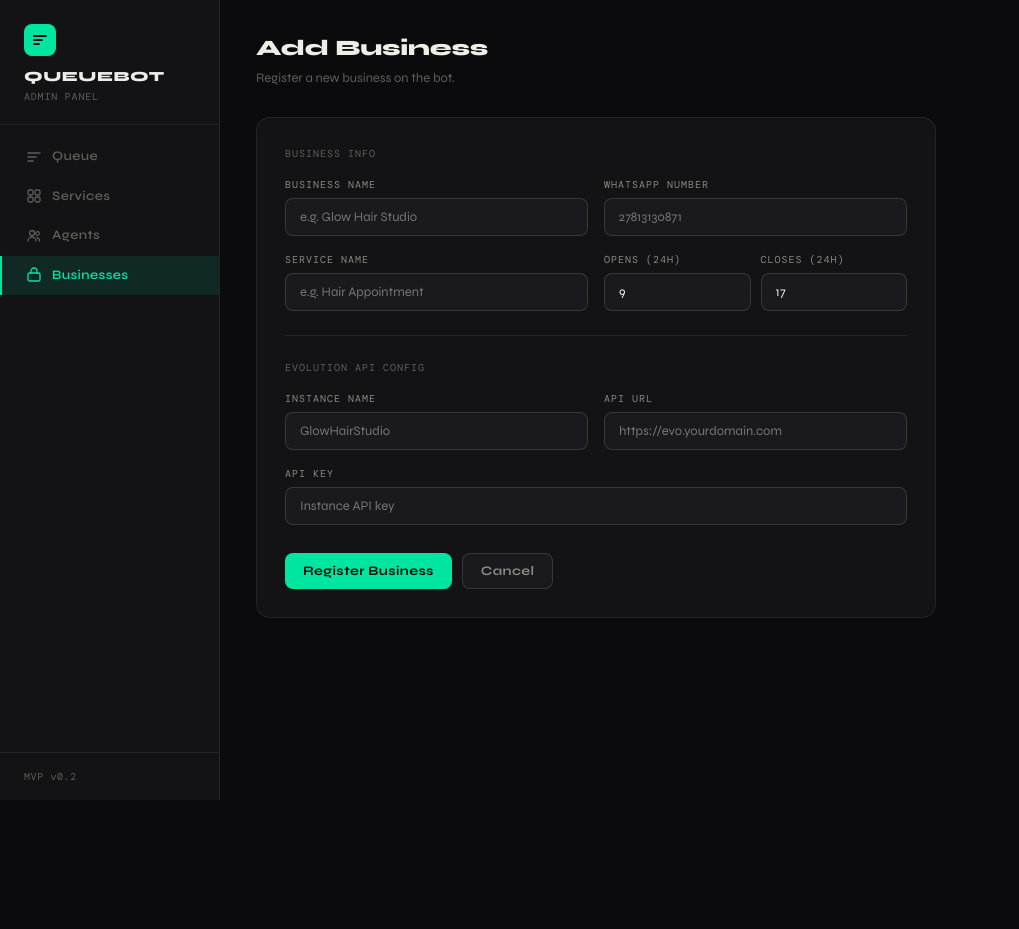
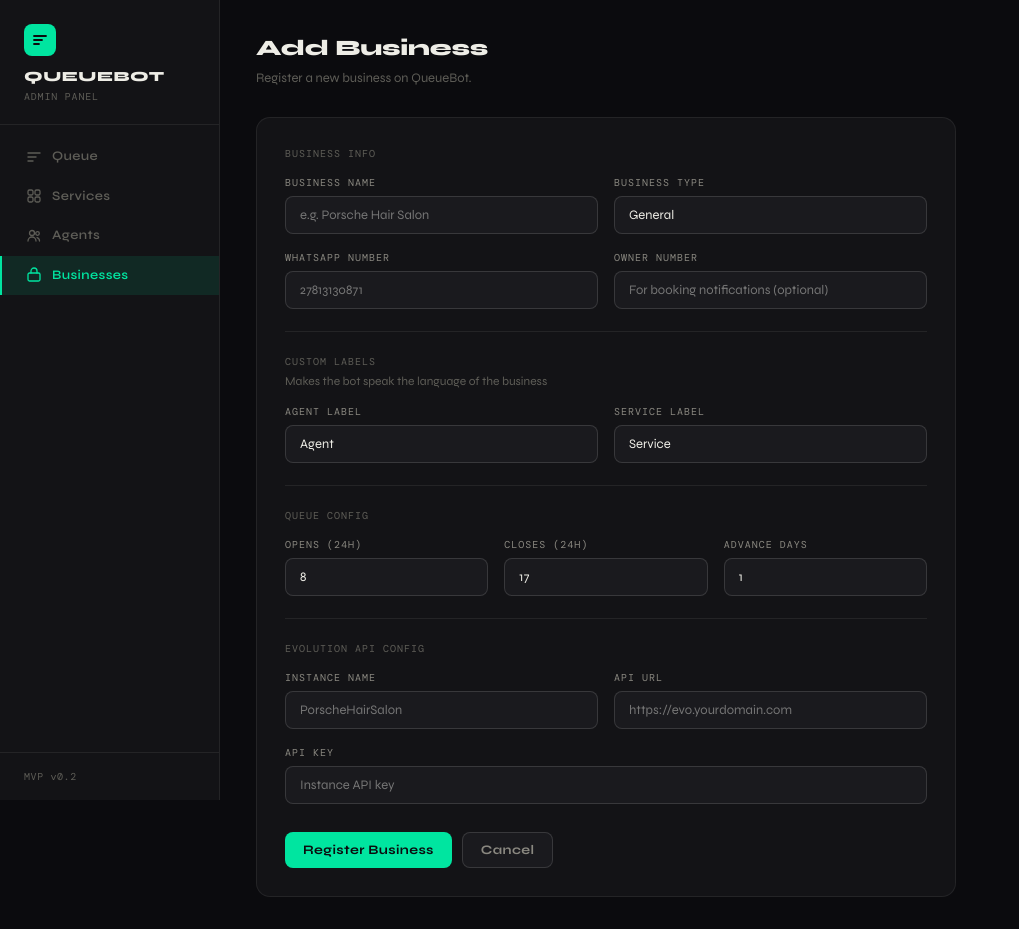
Before and after one commit to Banele-mofokeng/bookbot-admin, a React (Vite) app: page /businesses/new in a window 1280 px wide. Shown: the whole page, without its empty margins (0-1019 px from the left). Before the commit the page ends 800 px from the top, so only its background shows below. Built offline with nearby package versions, Linux system fonts and the light colour scheme; no server answers.

Commit message:
fixed UI

```diff
--- a/src/pages/TenantForm.jsx
+++ b/src/pages/TenantForm.jsx
@@ -4,26 +4,35 @@ import { api } from '../api/client.js'
 import { Input, Button, Card, useToast, Toast } from '../components/UI.jsx'
 
 const EMPTY = {
-  business_name: '', whatsapp_number: '', evolution_instance: '',
-  evolution_api_url: '', evolution_api_key: '',
-  working_hours_start: 9, working_hours_end: 17,
-  service_name: '', is_active: true,
+  business_name:      '',
+  business_type:      'General',
+  whatsapp_number:    '',
+  owner_number:       '',
+  evolution_instance: '',
+  evolution_api_url:  '',
+  evolution_api_key:  '',
+  agent_label:        'Agent',
+  service_label:      'Service',
+  queue_opens:        8,
+  queue_closes:       17,
+  advance_days:       1,
+  is_active:          true,
 }
 
 export default function TenantForm({ tenants, reload }) {
-  const { id } = useParams()
-  const isEdit = Boolean(id)
-  const navigate = useNavigate()
+  const { id }      = useParams()
+  const isEdit      = Boolean(id)
+  const navigate    = useNavigate()
   const { toast, show } = useToast()
 
-  const [form, setForm] = useState(EMPTY)
+  const [form, setForm]     = useState(EMPTY)
   const [errors, setErrors] = useState({})
   const [saving, setSaving] = useState(false)
 
   useEffect(() => {
     if (isEdit) {
       const t = tenants.find(t => t.id === parseInt(id))
-      if (t) setForm(t)
+      if (t) setForm({ ...EMPTY, ...t })
     }
   }, [id, tenants])
 
@@ -34,12 +43,12 @@ export default function TenantForm({ tenants, reload }) {
 
   function validate() {
     const e = {}
-    if (!form.business_name.trim())     e.business_name = 'Required'
-    if (!form.whatsapp_number.trim())   e.whatsapp_number = 'Required — e.g. 27813130871'
+    if (!form.business_name.trim())      e.business_name      = 'Required'
+    if (!form.whatsapp_number.trim())    e.whatsapp_number    = 'Required — e.g. 27813130871'
     if (!form.evolution_instance.trim()) e.evolution_instance = 'Required'
-    if (!form.evolution_api_url.trim()) e.evolution_api_url = 'Required'
-    if (!form.evolution_api_key.trim()) e.evolution_api_key = 'Required'
-    if (form.working_hours_start >= form.working_hours_end) e.working_hours_end = 'Must be after start hour'
+    if (!form.evolution_api_url.trim())  e.evolution_api_url  = 'Required'
+    if (!form.evolution_api_key.trim())  e.evolution_api_key  = 'Required'
+    if (form.queue_opens >= form.queue_closes) e.queue_closes = 'Must be after opening hour'
     setErrors(e)
     return Object.keys(e).length === 0
   }
@@ -52,11 +61,11 @@ export default function TenantForm({ tenants, reload }) {
         await api.updateTenant(id, form)
         show('Business updated.', 'success')
       } else {
-        await api.createTenant({ ...form, service_name: form.service_name || 'Appointment' })
+        await api.createTenant(form)
         show('Business registered!', 'success')
       }
       reload()
-      setTimeout(() => navigate('/tenants'), 800)
+      setTimeout(() => navigate('/businesses'), 800)
     } catch (err) {
       show(err.message || 'Failed to save.', 'error')
     } finally {
@@ -75,55 +84,69 @@ export default function TenantForm({ tenants, reload }) {
   )
 
   return (
-    <div style={{ maxWidth: 680 }}>
+    <div style={{ maxWidth: 700 }}>
       <div style={{ marginBottom: 28 }}>
         <h1 style={{ fontSize: 22, fontWeight: 800, letterSpacing: '-0.01em' }}>
           {isEdit ? 'Edit Business' : 'Add Business'}
         </h1>
         <p style={{ fontSize: 13, color: 'var(--muted)', marginTop: 4 }}>
-          {isEdit ? 'Update this tenant\'s configuration.' : 'Register a new business on the bot.'}
+          {isEdit ? 'Update this business configuration.' : 'Register a new business on QueueBot.'}
         </p>
       </div>
 
       <Card className="animate-fade-up" style={{ padding: 28 }}>
-        {/* Section: Business Info */}
-        <div style={{ marginBottom: 24 }}>
-          <div style={{ fontFamily: 'var(--mono)', fontSize: 10, letterSpacing: '0.1em', textTransform: 'uppercase', color: 'var(--muted)', marginBottom: 16 }}>
-            Business Info
+
+        {/* Business Info */}
+        <Section label="Business Info">
+          <div style={{ display: 'grid', gridTemplateColumns: '1fr 1fr', gap: 16 }}>
+            {field('Business Name',    'business_name',   { placeholder: 'e.g. Porsche Hair Salon' })}
+            {field('Business Type',    'business_type',   { placeholder: 'e.g. Hair Salon, Clinic, Tyre Shop' })}
+            {field('WhatsApp Number',  'whatsapp_number', { placeholder: '27813130871' })}
+            {field('Owner Number',     'owner_number',    { placeholder: 'For booking notifications (optional)' })}
           </div>
+        </Section>
+
+        <Divider />
+
+        {/* Labels */}
+        <Section label="Custom Labels" sub="Makes the bot speak the language of the business">
           <div style={{ display: 'grid', gridTemplateColumns: '1fr 1fr', gap: 16 }}>
-            {field('Business Name', 'business_name', { placeholder: 'e.g. Glow Hair Studio' })}
-            {field('WhatsApp Number', 'whatsapp_number', { placeholder: '27813130871' })}
-            {field('Service Name', 'service_name', { placeholder: 'e.g. Hair Appointment' })}
-            <div style={{ display: 'grid', gridTemplateColumns: '1fr 1fr', gap: 10 }}>
-              {field('Opens (24h)', 'working_hours_start', { type: 'number', min: 0, max: 23 })}
-              {field('Closes (24h)', 'working_hours_end', { type: 'number', min: 1, max: 24 })}
-            </div>
+            {field('Agent Label',   'agent_label',   { placeholder: 'Stylist / Doctor / Bay / Technician' })}
+            {field('Service Label', 'service_label', { placeholder: 'Hair Service / Procedure / Job Type' })}
           </div>
-        </div>
+        </Section>
 
-        <div style={{ height: 1, background: 'var(--border)', margin: '4px 0 24px' }} />
+        <Divider />
 
-        {/* Section: Evolution API */}
-        <div style={{ marginBottom: 28 }}>
-          <div style={{ fontFamily: 'var(--mono)', fontSize: 10, letterSpacing: '0.1em', textTransform: 'uppercase', color: 'var(--muted)', marginBottom: 16 }}>
-            Evolution API Config
+        {/* Queue Config */}
+        <Section label="Queue Config">
+          <div style={{ display: 'grid', gridTemplateColumns: '1fr 1fr 1fr', gap: 16 }}>
+            {field('Opens (24h)',       'queue_opens',   { type: 'number', min: 0, max: 23 })}
+            {field('Closes (24h)',      'queue_closes',  { type: 'number', min: 1, max: 24 })}
+            {field('Advance Days',      'advance_days',  { type: 'number', min: 0, max: 14,
+              placeholder: '0 = today only' })}
           </div>
+        </Section>
+
+        <Divider />
+
+        {/* Evolution API */}
+        <Section label="Evolution API Config">
           <div style={{ display: 'flex', flexDirection: 'column', gap: 16 }}>
             <div style={{ display: 'grid', gridTemplateColumns: '1fr 1fr', gap: 16 }}>
-              {field('Instance Name', 'evolution_instance', { placeholder: 'GlowHairStudio' })}
-              {field('API URL', 'evolution_api_url', { placeholder: 'https://evo.yourdomain.com' })}
+              {field('Instance Name', 'evolution_instance', { placeholder: 'PorscheHairSalon' })}
+              {field('API URL',       'evolution_api_url',  { placeholder: 'https://evo.yourdomain.com' })}
             </div>
-            {field('API Key', 'evolution_api_key', { placeholder: 'Instance API key', type: 'password' })}
+            {field('API Key', 'evolution_api_key', { type: 'password', placeholder: 'Instance API key' })}
           </div>
-        </div>
+        </Section>
 
         {/* Actions */}
-        <div style={{ display: 'flex', gap: 10 }}>
+        <div style={{ display: 'flex', gap: 10, marginTop: 28 }}>
           <Button onClick={submit} loading={saving}>
             {isEdit ? 'Save Changes' : 'Register Business'}
           </Button>
-          <Button variant="ghost" onClick={() => navigate('/tenants')}>Cancel</Button>
+          <Button variant="ghost" onClick={() => navigate('/businesses')}>Cancel</Button>
         </div>
       </Card>
 
@@ -131,3 +154,19 @@ export default function TenantForm({ tenants, reload }) {
     </div>
   )
 }
+
+function Section({ label, sub, children }) {
+  return (
+    <div style={{ marginBottom: 4 }}>
+      <div style={{ marginBottom: 14 }}>
+        <div style={{ fontFamily: 'var(--mono)', fontSize: 10, letterSpacing: '0.1em', textTransform: 'uppercase', color: 'var(--muted)' }}>{label}</div>
+        {sub && <div style={{ fontSize: 12, color: 'var(--muted)', marginTop: 3 }}>{sub}</div>}
+      </div>
+      {children}
+    </div>
+  )
+}
+
+function Divider() {
+  return <div style={{ height: 1, background: 'var(--border)', margin: '22px 0' }} />
+}
--- a/src/pages/Tenants.jsx
+++ b/src/pages/Tenants.jsx
@@ -30,7 +30,7 @@ export default function Tenants({ tenants, reload }) {
             {tenants.length} registered {tenants.length === 1 ? 'business' : 'businesses'}
           </p>
         </div>
-        <Button onClick={() => navigate('/tenants/new')}>+ Add Business</Button>
+        <Button onClick={() => navigate('/businesses/new')}>+ Add Business</Button>
       </div>
 
       {tenants.length === 0 ? (
@@ -67,7 +67,7 @@ export default function Tenants({ tenants, reload }) {
                 <div style={{ display: 'flex', gap: 8, flexShrink: 0 }}>
                   <Button
                     variant="ghost" size="sm"
-                    onClick={() => navigate(`/tenants/${t.id}/edit`)}
+                    onClick={() => navigate(`/businesses/${t.id}/edit`)}
                   >
                     Edit
                   </Button>
```
Also changed, not shown: 1 other file (tests, documents, lock files or other folders).
